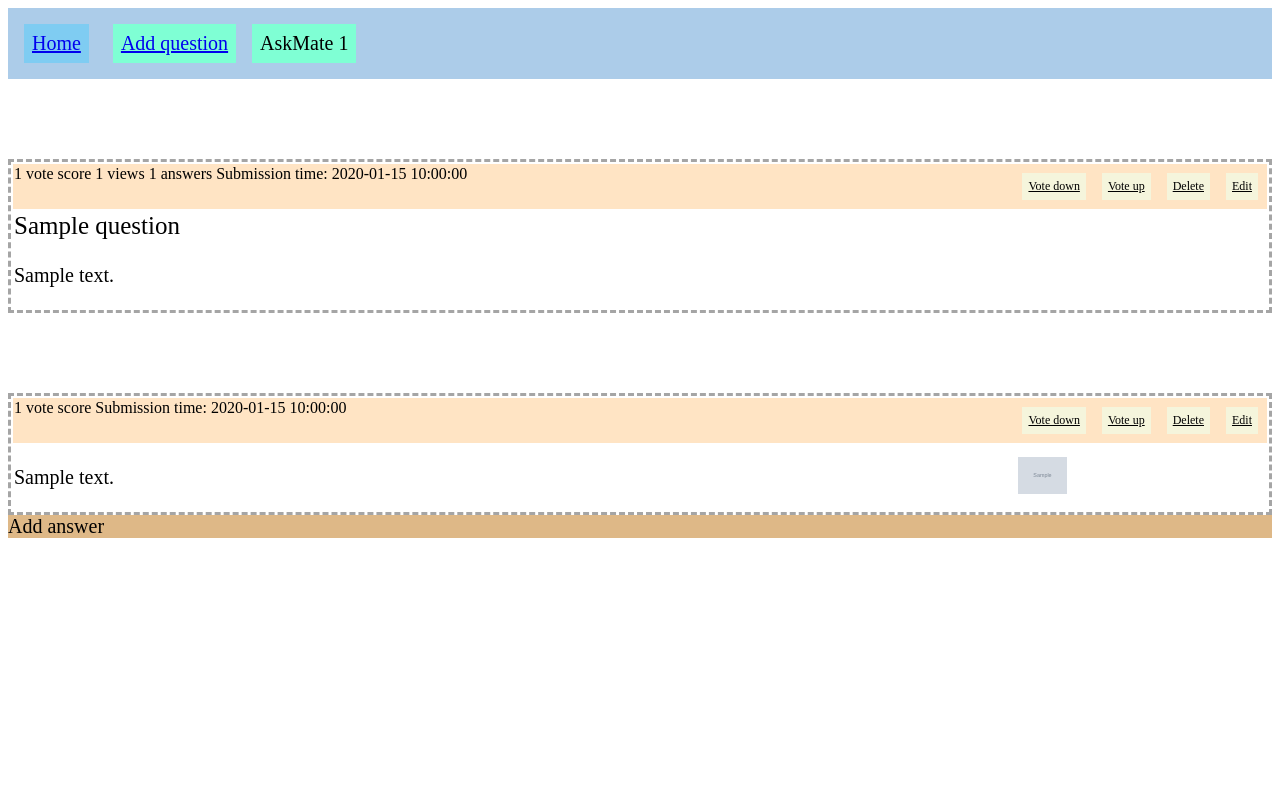
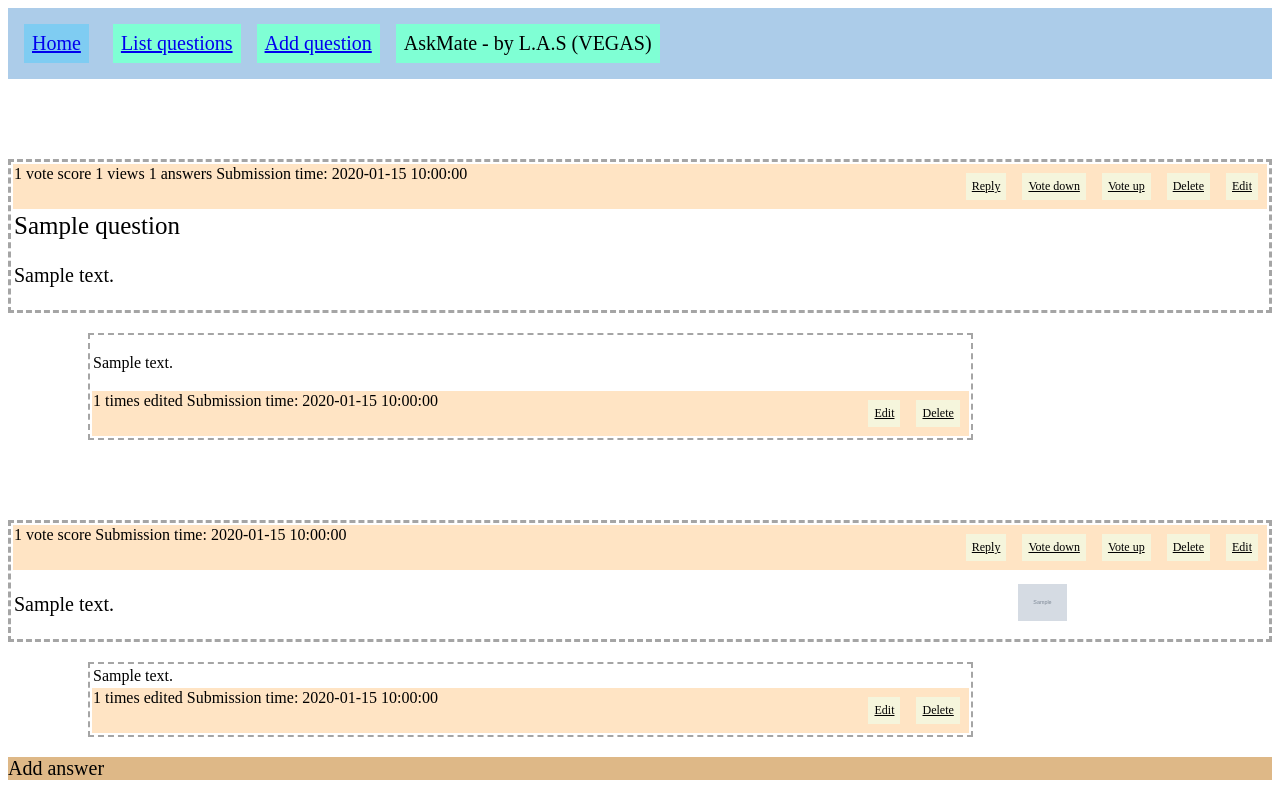
Before and after one commit to SergiuPert/ask_mate_2, a Flask app: template templates/question.html in a window 1280 px wide. Run offline with Flask 2, Linux system fonts and the light colour scheme; the template is opened without the code that fills it: most values are stand-ins (such as "Sample title", 1, 10 or a date in 2020); grey boxes marked "Sample" are stand-in pictures.

Commit message:
"progress made"

```diff
--- a/database_manager.py
+++ b/database_manager.py
@@ -23,8 +23,8 @@ def add_answer(cursor, question_id, message, image):
 def get_questions(cursor):
     query = """
             SELECT *
-            FROM question;
-            """
+            FROM question
+            ;"""
     cursor.execute(query)
     return cursor.fetchall()
 
--- a/server.py
+++ b/server.py
@@ -7,6 +7,12 @@ app = Flask(__name__)
 
 
 @app.route("/")
+def main_page():
+    questions = database_manager.get_latest_five_questions()
+    first_five = util.get_first_five_dicts(questions)
+    return render_template("list.html", questions=first_five)
+
+
 @app.route("/list")
 def list_page():
     questions = database_manager.get_questions()
@@ -19,9 +25,9 @@ def question_page(question_id):
     question = database_manager.get_question(question_id)
     question.update({"view_number": question["view_number"] + 1})
     database_manager.update_question(question)
-    question = util.add_answer_to_question(question)
-    answers = database_manager.get_answers_for_question(question)
-    return render_template("question.html", question=question, answers=answers)
+    question = util.add_answers_to_question(question)
+    question = util.add_comments_to_question(question)
+    return render_template("question.html", question=question)
 
 
 @app.route("/add-question", methods=["GET", "POST"])
@@ -44,7 +50,7 @@ def add_answer_page(question_id):
         database_manager.add_answer(
             question_id=question_id,
             message=request.form.get("answer"),
-            image=util.upload_picture(request.files.get("image"),"answer"),
+            image=util.upload_picture(request.files.get("image"), "answer"),
         )
         return redirect(url_for("question_page", question_id=question_id))
     return render_template("add_answer.html", question_id=question_id)
--- a/static/style/style.css
+++ b/static/style/style.css
@@ -1,3 +1,7 @@
+body {
+    text-align: justify;
+}
+
 .firstdiv,
 form {
     margin-top: 80px;
@@ -9,6 +13,17 @@ nav.navbar.navbar-expand-lg.navbar-light.bg-light,
 }
 .question_table {
     border: rgba(0, 0, 0, 0.35) 3px dashed;
+}
+
+.comment_table {
+    width: 70%;
+    margin: 20px 20px 20px 80px;
+    border: rgba(0, 0, 0, 0.35) 2px dashed;
+}
+
+.comment_div{
+    margin: 20px 20px 20px 80px;
+    padding: 5px 20px 20px;
 }
 
 .question_title {
@@ -72,7 +87,8 @@ a.nav-link:hover {
     font-size: 25px;
 }
 
-.detailsrow {
+.detailsrow,
+.comment_div{
     background-color: bisque;
 }
 
--- a/templates/navigation.html
+++ b/templates/navigation.html
@@ -1,9 +1,15 @@
 <header>
     <nav class="navbar navbar-expand-lg navbar-light bg-light">
         <div class="container-fluid">
-            <a class="navbar-brand" href="{{ url_for('list_page') }}">Home</a>
+            <a class="navbar-brand" href="{{ url_for('main_page') }}">Home</a>
             <div class="collapse navbar-collapse" id="navbarNavAltMarkup">
                 <div class="navbar-nav">
+                    <a
+                        class="nav-link active"
+                        aria-current="page"
+                        href="{{ url_for('list_page') }}"
+                        >List questions</a
+                    >
                     <a
                         class="nav-link active"
                         aria-current="page"
@@ -11,7 +17,7 @@
                         >Add question</a
                     >
                     <a class="nav-link disabled" style="float: right"
-                        >AskMate 1</a
+                        >AskMate - by L.A.S (VEGAS)</a
                     >
                 </div>
             </div>
--- a/templates/question.html
+++ b/templates/question.html
@@ -37,6 +37,14 @@
                                 >Vote down</a
                             >
                         </li>
+                        <li class="floatbutton">
+                            <a
+                                class="detailbutton"
+                                href="{{url_for('add_question_comment_page', question_id=question.id)  }}"
+                            >
+                                Reply
+                            </a>
+                        </li>
                     </ul>
                 </td>
             </tr>
@@ -64,8 +72,42 @@
                 </td>
             </tr>
         </table>
+            {% for comment in question.comments %}
+{#                <div class="comment_div">#}
+                    <table class="comment_table">
+                        <tr>
+                            <td><p class="comment_p">{{ comment.message }}</p></td>
+                        </tr>
+
+                        <tr class="detailsrow">
+                            <td>
+                                <ul class="detailnavbar">
+                                    <li>{{ comment.edited_count }} times edited</li>
+                                    <li>Submission time: {{ comment.submission_time }}</li>
+                                    <li class="floatbutton">
+                                        <a
+                                            href="{{ url_for('delete_comment_page', comment_id=comment.id ) }}"
+                                            class="detailbutton"
+                                            >Delete</a
+                                        >
+                                    </li>
+                                    <li class="floatbutton">
+                                        <a
+                                            href="{{ url_for('edit_comment_page', comment_id=comment.id) }}"
+                                            class="detailbutton"
+                                            >Edit</a
+                                        >
+                                    </li>
+                                </ul>
+                            </td>
+                        </tr>
+                    </table>
+{#                </div>#}
+            {% endfor %}
+
     </div>
-    {% for answer in answers %}
+
+    {% for answer in question.answers %}
         <div class="firstdiv">
             <table class="question_table">
                 <tr class="detailsrow">
@@ -101,6 +143,14 @@
                                     >Vote down</a
                                 >
                             </li>
+                            <li class="floatbutton">
+                                <a
+                                    class="detailbutton"
+                                    href="{{ url_for('add_answer_comment_page', answer_id=answer.id)  }}"
+                                >
+                                    Reply
+                                </a>
+                            </li>
                         </ul>
                     </td>
                 </tr>
@@ -121,6 +171,38 @@
                 </tr>
             </table>
         </div>
+            {% for comment in answer.comments %}
+
+                    <table class="comment_table">
+                        <tr>
+                            <td>{{ comment.message }}</td>
+                        </tr>
+
+                        <tr class="detailsrow">
+                            <td>
+                                <ul class="detailnavbar">
+                                    <li>{{ comment.edited_count }} times edited</li>
+                                    <li>Submission time: {{ comment.submission_time }}</li>
+                                    <li class="floatbutton">
+                                        <a
+                                            href="{{ url_for('delete_comment_page', comment_id=comment.id ) }}"
+                                            class="detailbutton"
+                                            >Delete</a
+                                        >
+                                    </li>
+                                    <li class="floatbutton">
+                                        <a
+                                            href="{{ url_for('edit_comment_page', comment_id=comment.id) }}"
+                                            class="detailbutton"
+                                            >Edit</a
+                                        >
+                                    </li>
+                                </ul>
+                            </td>
+                        </tr>
+                    </table>
+
+            {% endfor %}
     {% endfor %}
     <a
         class="addanswerbutton"
```
Also changed, not shown: database_connection.py (+15 -13 lines), templates/add_answer_comment.html (added, +11 -0 lines), templates/add_question_comment.html (added, +11 -0 lines), templates/add_tag.html (added, +11 -0 lines), templates/edit_comment.html (added, +15 -0 lines), util.py (+21 -5 lines), static/images/question_id_4.jpg (added).
